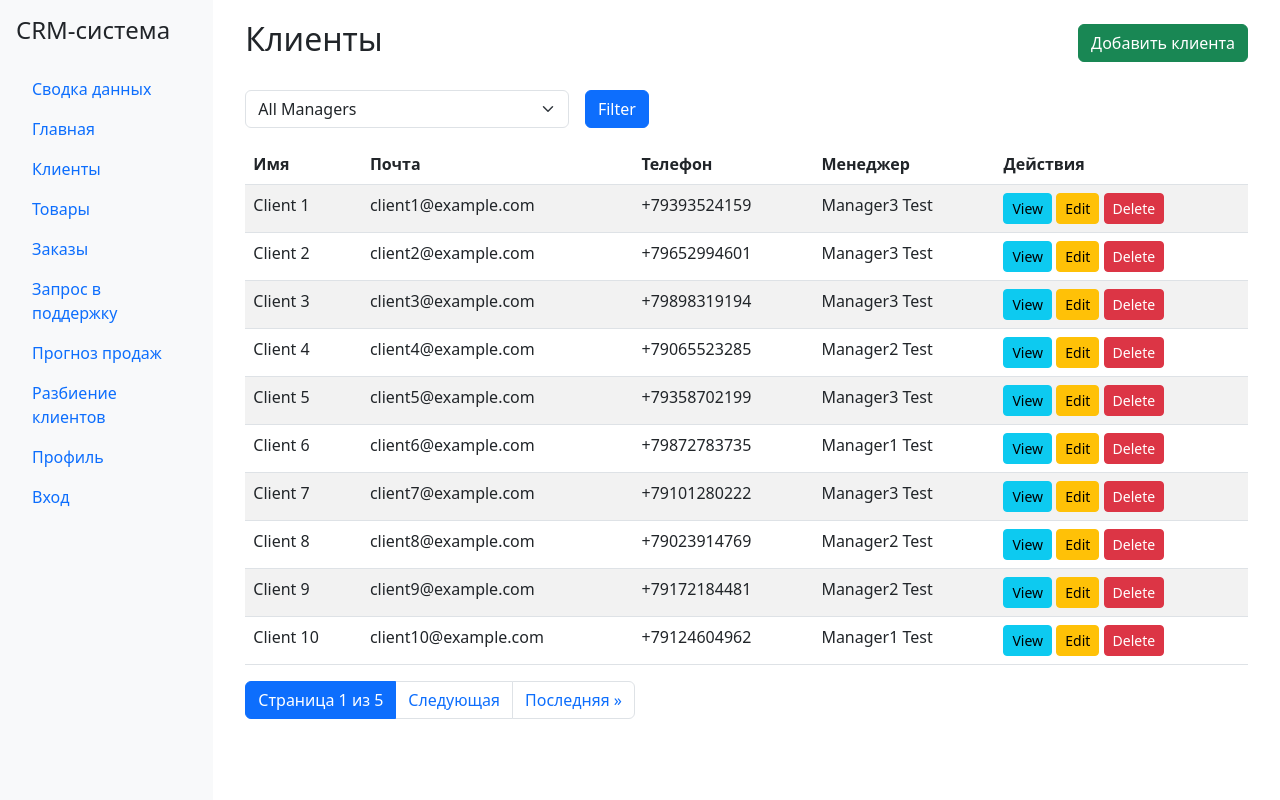
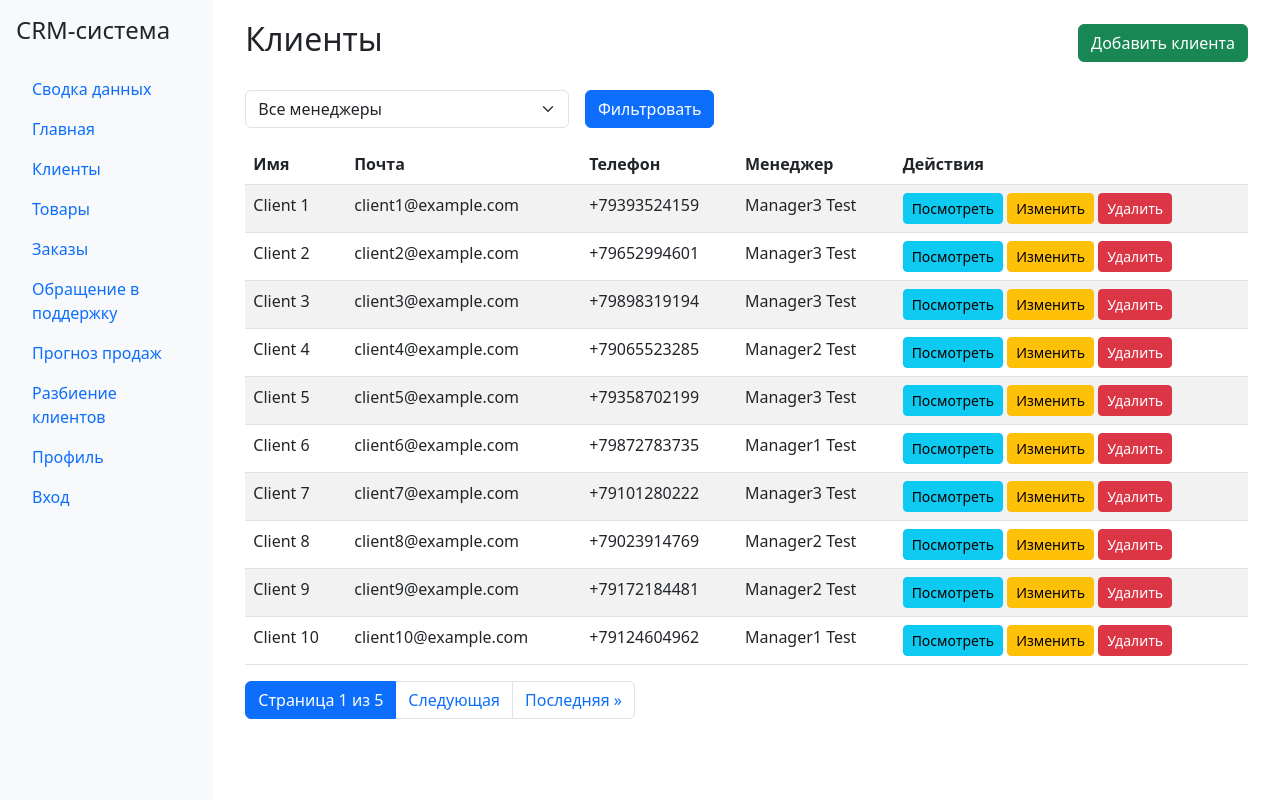
Before and after one commit to IDPavlov/crm_system, a Django app: page /crm/clients/ in a window 1280 px wide. Run offline with Django 4.2, Linux system fonts and the light colour scheme; data comes from the database, SQL or seed files in the repository.

Commit message:
Перевод исправлен

```diff
--- a/crm/templates/crm/client_list.html
+++ b/crm/templates/crm/client_list.html
@@ -13,7 +13,7 @@
         <form method="get" class="row g-3">
             <div class="col-md-4">
                 <select name="manager" class="form-select">
-                    <option value="">All Managers</option>
+                    <option value="">Все менеджеры</option>
                     {% for manager in managers %}
                     <option value="{{ manager.id }}" {% if request.GET.manager == manager.id %}selected{% endif %}>
                         {{ manager.get_full_name }}
@@ -22,7 +22,7 @@
                 </select>
             </div>
             <div class="col-md-2">
-                <button type="submit" class="btn btn-primary">Filter</button>
+                <button type="submit" class="btn btn-primary">Фильтровать</button>
             </div>
         </form>
     </div>
@@ -45,9 +45,9 @@
                 <td>{{ client.phone }}</td>
                 <td>{{ client.manager.get_full_name|default:"-" }}</td>
                 <td>
-                    <a href="{% url 'client_detail' client.pk %}" class="btn btn-sm btn-info">View</a>
-                    <a href="{% url 'client_update' client.pk %}" class="btn btn-sm btn-warning">Edit</a>
-                    <a href="{% url 'client_delete' client.pk %}" class="btn btn-sm btn-danger">Delete</a>
+                    <a href="{% url 'client_detail' client.pk %}" class="btn btn-sm btn-info">Посмотреть</a>
+                    <a href="{% url 'client_update' client.pk %}" class="btn btn-sm btn-warning">Изменить</a>
+                    <a href="{% url 'client_delete' client.pk %}" class="btn btn-sm btn-danger">Удалить</a>
                 </td>
             </tr>
             {% endfor %}
--- a/crm/templates/crm/order_list.html
+++ b/crm/templates/crm/order_list.html
@@ -29,7 +29,7 @@
                 <td><span class="badge bg-{{ order.status_color }}">{{ order.get_status_display }}</span></td>
                 <td>{{ order.total_amount }} ₽</td>
                 <td>
-                    <a href="{% url 'order_detail' order.pk %}" class="btn btn-sm btn-info">Просмотр</a>
+                    <a href="{% url 'order_detail' order.pk %}" class="btn btn-sm btn-info">Посмотреть</a>
                     <a href="{% url 'order_update' order.pk %}" class="btn btn-sm btn-warning">Изменить</a>
                     <a href="{% url 'order_delete' order.pk %}" class="btn btn-sm btn-danger">Удалить</a>
                 </td>
--- a/crm/templates/crm/product_list.html
+++ b/crm/templates/crm/product_list.html
@@ -27,7 +27,7 @@
                 <td>{{ product.get_category_display }}</td>
                 <td>{{ product.stock }}</td>
                 <td>
-                    <a href="{% url 'product_detail' product.pk %}" class="btn btn-sm btn-info">Просмотр</a>
+                    <a href="{% url 'product_detail' product.pk %}" class="btn btn-sm btn-info">Посмотреть</a>
                     <a href="{% url 'product_update' product.pk %}" class="btn btn-sm btn-warning">Изменить</a>
                     <a href="{% url 'product_delete' product.pk %}" class="btn btn-sm btn-danger">Удалить</a>
                 </td>
--- a/crm/views.py
+++ b/crm/views.py
@@ -128,7 +128,7 @@ class OrderCreateView(CreateView):
 
     def get_context_data(self, **kwargs):
         context = super().get_context_data(**kwargs)
-        context['form'] = self.get_form()  # Убедитесь, что форма есть в контексте
+        context['form'] = self.get_form()
         return context
 
 
--- a/templates/base.html
+++ b/templates/base.html
@@ -39,7 +39,7 @@
                         <a class="nav-link" href="{% url 'order_list' %}">Заказы</a>
                     </li>
                     <li class="nav-item">
-                        <a class="nav-link" href="{% url 'ticket_list' %}">Запрос в поддержку</a>
+                        <a class="nav-link" href="{% url 'ticket_list' %}">Обращение в поддержку</a>
                     </li>
                     <li class="nav-item">
                         <a class="nav-link" href="{% url 'sales_prediction' %}">Прогноз продаж</a>
```
Also changed, not shown: README.md.
